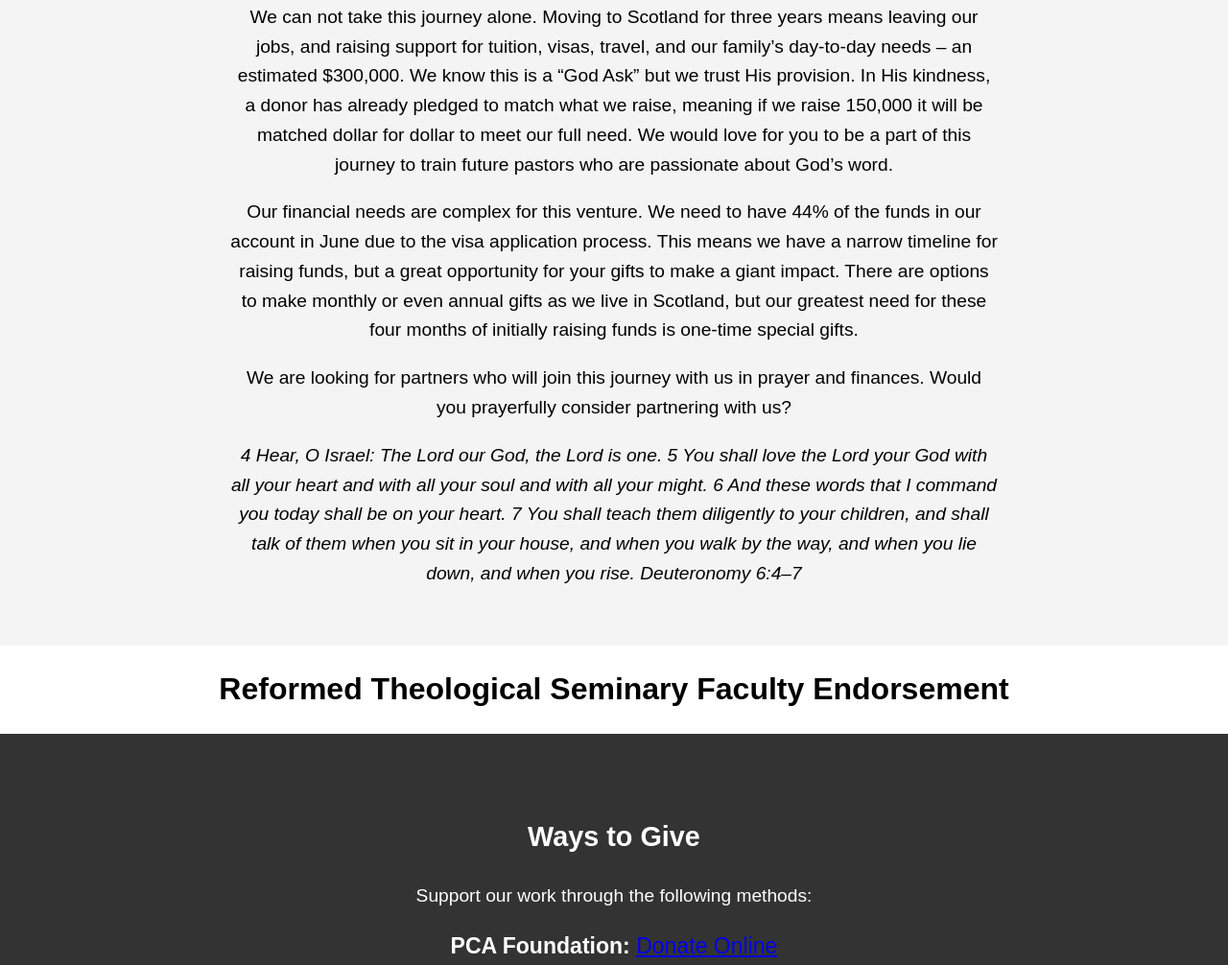
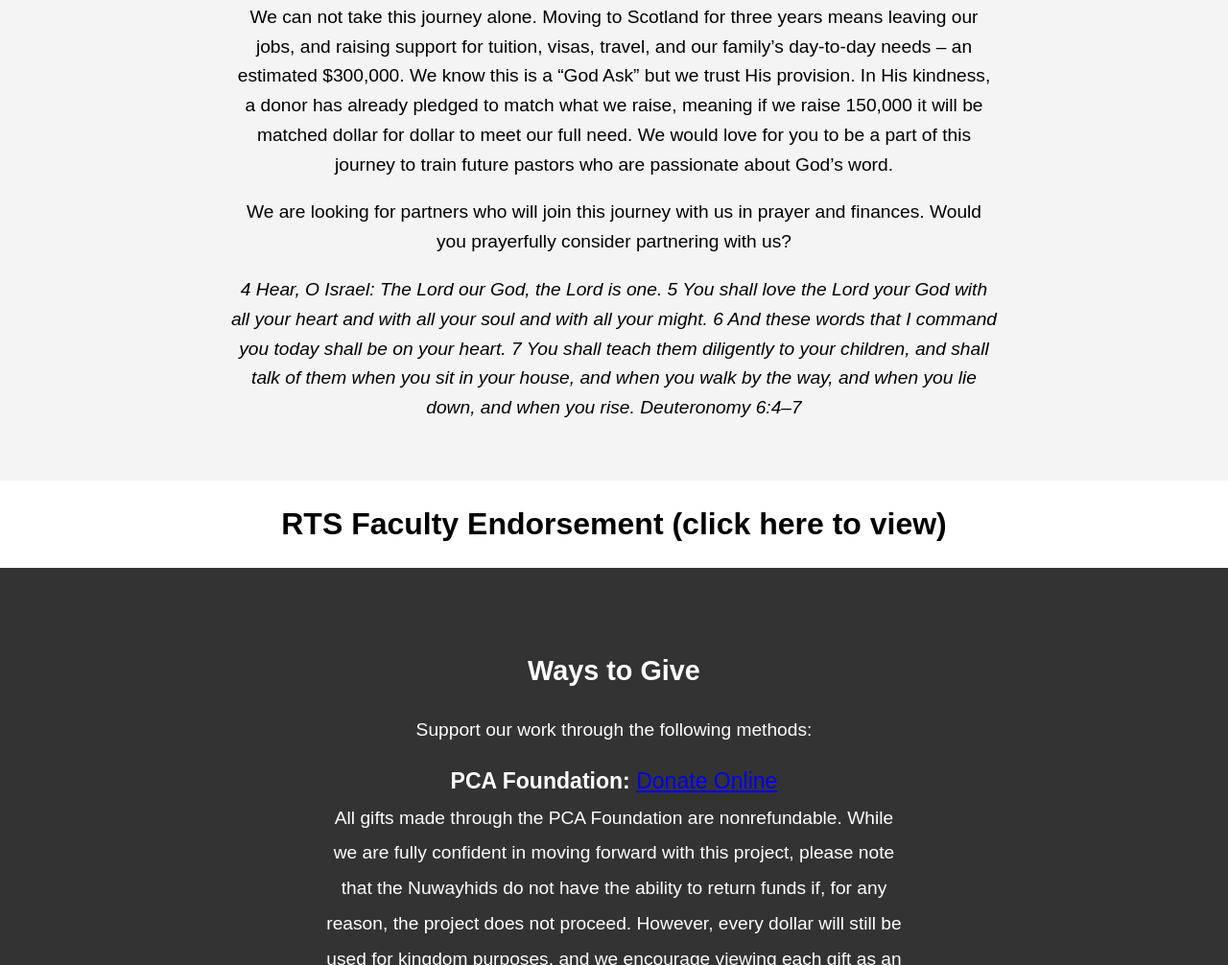
Before and after one commit to Jason-Nuwayhid/support, a plain HTML site: page index.html in a window 1280 px wide. Shown: the part 842-1848 px from the top of the page at 96% size. Drawn offline with Linux system fonts and the light colour scheme.

Commit message:
Update index.html

```diff
--- a/index.html
+++ b/index.html
@@ -149,16 +149,6 @@
                     future pastors who are passionate about God’s word.
                 </p>
                 <p>
-                    Our financial needs are complex for this venture. We need to
-                    have 44% of the funds in our account in June due to the visa
-                    application process. This means we have a
-                    narrow timeline for raising funds, but a great opportunity
-                    for your gifts to make a giant impact. There are options to
-                    make monthly or even annual gifts as we live in Scotland,
-                    but our greatest need for these four months of initially
-                    raising funds is one-time special gifts.
-                </p>
-                <p>
                     We are looking for partners who will join this journey with
                     us in prayer and finances. Would you prayerfully consider
                     partnering with us?
@@ -185,7 +175,7 @@
                     download="Reformed-Theological-Seminary-Faculty-Endorsement.pdf"
                     class="download-link"
                 >
-                    Reformed Theological Seminary Faculty Endorsement
+                    RTS Faculty Endorsement (click here to view)
                 </a>
             </div>
         </section>
```
